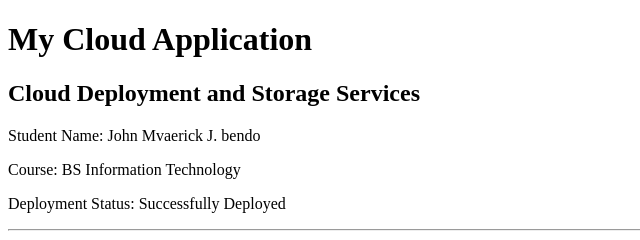
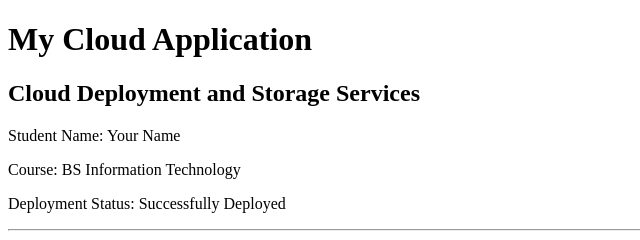
Before and after one commit to jmbendo-sys/week11-cloud-deployment, a plain HTML site: page index.html in a window 1280 px wide. Shown: the top 240 px of the page, 0-640 px from the left. Drawn offline with Linux system fonts and the light colour scheme.

Commit message:
Add files via upload

```diff
--- a/index.html
+++ b/index.html
@@ -6,7 +6,7 @@
 <body>
     <h1>My Cloud Application</h1>
     <h2>Cloud Deployment and Storage Services</h2>
-    <p>Student Name: John Mvaerick J. bendo</p>
+    <p>Student Name: Your Name</p>
     <p>Course: BS Information Technology</p>
     <p>Deployment Status: Successfully Deployed</p>
     <hr>
```
